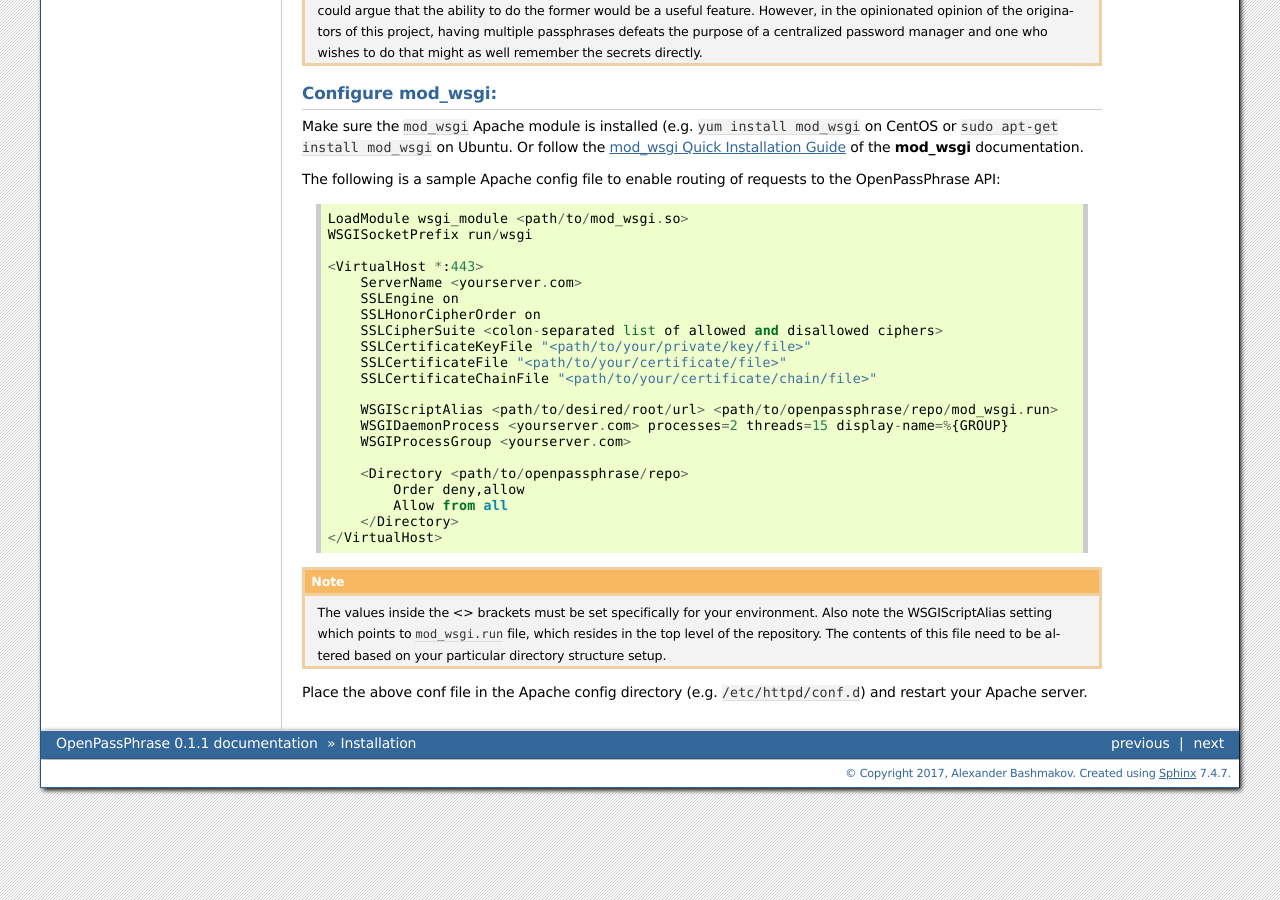
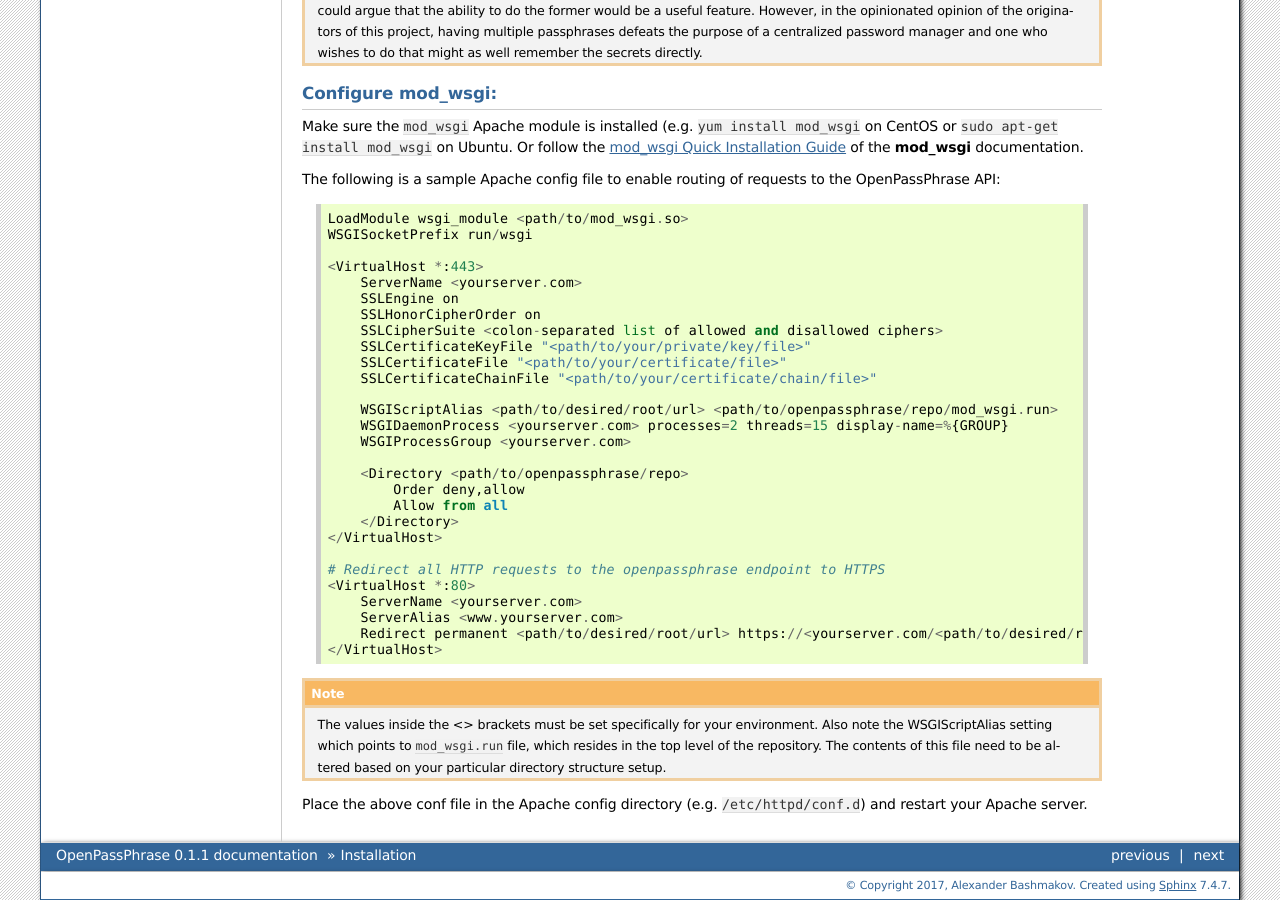
Before and after one commit to openpassphrase/opp, a Sphinx documentation site: the page built from docs/source/installation.rst, in a window 1280 px wide and 900 px high, scrolled down 1893 px. Built offline with Sphinx 7.4.7, drawn with Linux system fonts in a browser that asks for light colours.

Commit message:
Several minor changes.
1. Bug fix in serving static files.
2. Restricted pep8 checks to <repo>/opp folder and below.
3. Updated sample apache config in installation.rst with https redirect.

```diff
--- a/docs/source/installation.rst
+++ b/docs/source/installation.rst
@@ -176,6 +176,13 @@
         </Directory>
     </VirtualHost>
 
+    # Redirect all HTTP requests to the openpassphrase endpoint to HTTPS
+    <VirtualHost *:80>
+        ServerName <yourserver.com>
+        ServerAlias <www.yourserver.com>
+        Redirect permanent <path/to/desired/root/url> https://<yourserver.com/<path/to/desired/root/url>
+    </VirtualHost>
+
 .. Note:: The values inside the <> brackets must be set specifically for
    your environment. Also note the WSGIScriptAlias setting which points to
    ``mod_wsgi.run`` file, which resides in the top level of the repository.
```
Also changed, not shown: 2 other files.
